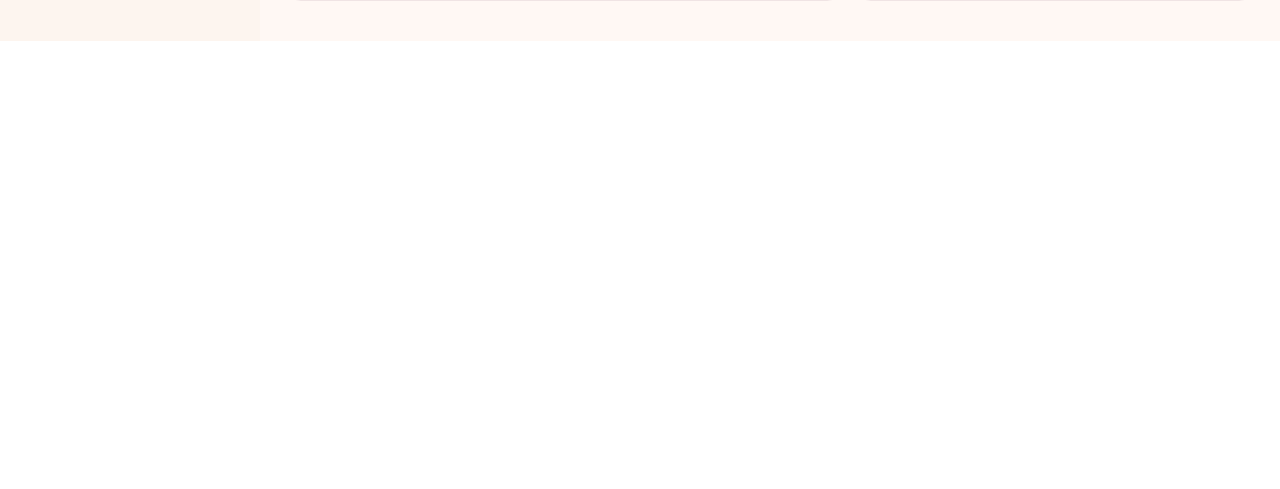
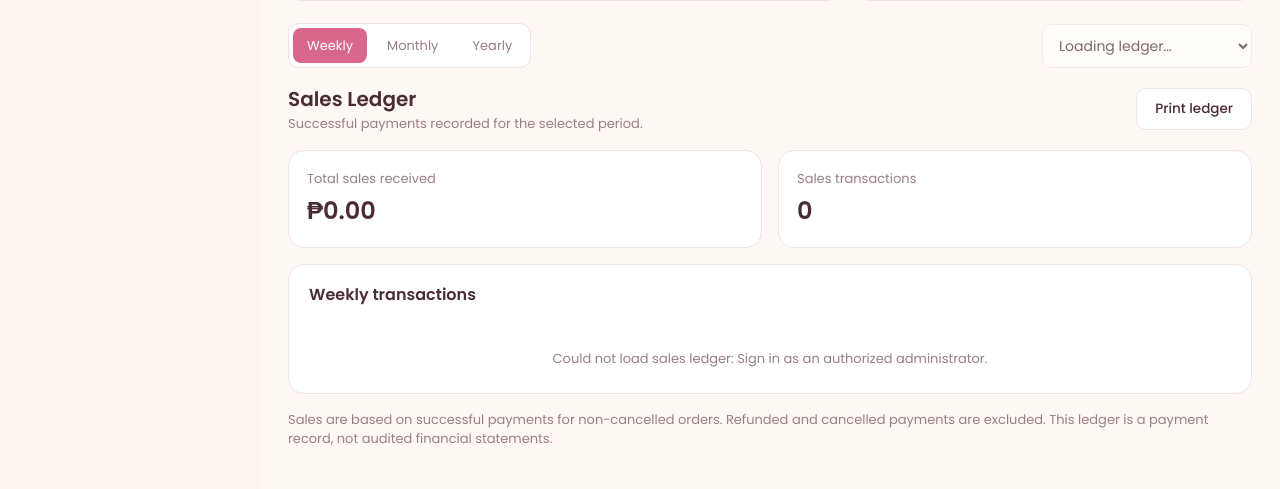
Before and after one commit to jamesmateoxzy-wq/Sakura-Beaded-Bags, a PHP site: page /admin/reports.php in a window 1280 px wide. Shown: the part 866-1355 px from the top of the page. Before the commit the page ends 907 px from the top, so only its background shows below. Run offline with PHP 8.4, Linux system fonts and the light colour scheme; the visitor is signed in with stand-in values (Sample User, id 1).

Commit message:
Add sales ledger to financial reports
Co-authored-by: Copilot <223556219+Copilot@users.noreply.github.com>

```diff
--- a/admin/reports.php
+++ b/admin/reports.php
@@ -98,5 +98,52 @@ require_once __DIR__ . '/../includes/header.php';
       <small id="repPrepared">No report data yet · Currency: PHP (₱)</small>
     </section>
   </div>
+
+  <section class="rep-ledger" id="reportLedger" aria-labelledby="ledgerTitle">
+    <div class="rep-ledger-toolbar">
+      <div class="rep-ledger-tabs" role="group" aria-label="Ledger reporting period">
+        <button type="button" data-ledger-range="weekly" aria-pressed="true">Weekly</button>
+        <button type="button" data-ledger-range="monthly" aria-pressed="false">Monthly</button>
+        <button type="button" data-ledger-range="yearly" aria-pressed="false">Yearly</button>
+      </div>
+      <label>
+        <span class="sr-only">Select ledger period</span>
+        <select class="rep-ledger-period" id="ledgerPeriod" aria-label="Select ledger period" disabled>
+          <option>Loading ledger…</option>
+        </select>
+      </label>
+    </div>
+
+    <div class="rep-ledger-heading">
+      <div>
+        <h2 id="ledgerTitle">Sales Ledger</h2>
+        <p id="ledgerSubtitle">Successful payments recorded for the selected period.</p>
+      </div>
+      <button type="button" class="btn btn-outline" id="ledgerPrint" disabled>Print ledger</button>
+    </div>
+
+    <div class="rep-ledger-summary" aria-label="Selected period sales summary">
+      <article class="card"><span>Total sales received</span><strong id="ledgerSales">₱0.00</strong></article>
+      <article class="card"><span>Sales transactions</span><strong id="ledgerCount">0</strong></article>
+    </div>
+
+    <section class="card rep-ledger-card" aria-label="Sales transactions">
+      <div class="rep-ledger-card-head"><h2 id="ledgerTableTitle">Weekly transactions</h2></div>
+      <p class="rep-ledger-status" id="ledgerStatus" role="status">Loading sales ledger…</p>
+      <div class="rep-ledger-content" id="ledgerContent" hidden>
+        <div class="table-wrap">
+          <table class="table rep-ledger-table">
+            <thead>
+              <tr><th>Date</th><th>Reference</th><th>Category</th><th>Description</th><th>Debit</th><th>Credit (PHP)</th><th>Balance</th></tr>
+            </thead>
+            <tbody id="ledgerRows"></tbody>
+          </table>
+        </div>
+        <p class="rep-ledger-empty" id="ledgerEmpty" hidden>No sales recorded in this period.</p>
+        <div class="rep-ledger-total"><strong>Period sales total</strong><strong id="ledgerPeriodTotal">₱0.00</strong></div>
+      </div>
+    </section>
+    <p class="rep-ledger-note">Sales are based on successful payments for non-cancelled orders. Refunded and cancelled payments are excluded. This ledger is a payment record, not audited financial statements.</p>
+  </section>
 </section>
 <?php require_once __DIR__ . '/../includes/footer.php'; ?>
--- a/assets/css/reports.css
+++ b/assets/css/reports.css
@@ -170,3 +170,43 @@
   .reports-layout .rep-chart-card{height:280px;padding:14px}
   .reports-layout .rep-analysis-card,.reports-layout .rep-glance-card{padding:16px}
 }
+
+.reports-layout .rep-ledger{display:flex;max-width:1560px;min-width:0;flex-direction:column;gap:16px}
+.reports-layout .rep-ledger-toolbar,.reports-layout .rep-ledger-heading,.reports-layout .rep-ledger-total{display:flex;align-items:center;justify-content:space-between;gap:16px}
+.reports-layout .rep-ledger-tabs{display:flex;gap:6px;padding:4px;border:1px solid #f0e4e4;border-radius:11px;background:#fff}
+.reports-layout .rep-ledger-tabs button{padding:8px 14px;border-radius:8px;color:#987f85;font-size:13px}
+.reports-layout .rep-ledger-tabs button[aria-pressed="true"]{background:#d9668b;color:#fff}
+.reports-layout .rep-ledger-period{min-width:210px;padding:10px 12px;border:1px solid #f0e4e4;border-radius:9px;background:#fff}
+.reports-layout .rep-ledger-heading h2{font-size:20px;font-weight:600}
+.reports-layout .rep-ledger-heading p,.reports-layout .rep-ledger-note{color:#987f85;font-size:13px}
+.reports-layout .rep-ledger-heading .btn{min-height:40px}
+.reports-layout .rep-ledger-summary{display:grid;grid-template-columns:repeat(2,minmax(0,1fr));gap:16px}
+.reports-layout .rep-ledger-summary .card{padding:18px;border:1px solid #f0e4e4;box-shadow:none}
+.reports-layout .rep-ledger-summary span{display:block;color:#987f85;font-size:13px}
+.reports-layout .rep-ledger-summary strong{display:block;margin-top:5px;font-size:24px;font-weight:600}
+.reports-layout .rep-ledger-card{overflow:hidden;padding:0;border:1px solid #f0e4e4;box-shadow:none}
+.reports-layout .rep-ledger-card-head{padding:18px 20px}
+.reports-layout .rep-ledger-card-head h2{font-size:16px;font-weight:600}
+.reports-layout .rep-ledger-table{min-width:800px;font-size:13px}
+.reports-layout .rep-ledger-table th{padding:12px 10px;background:#fdf0f3;color:#987f85;font-size:12px;font-weight:500;white-space:nowrap}
+.reports-layout .rep-ledger-table td{padding:12px 10px;border-bottom:1px solid #f2e9e9;white-space:nowrap}
+.reports-layout .rep-ledger-table th:last-child,.reports-layout .rep-ledger-table td:last-child{text-align:right}
+.reports-layout .rep-ledger-credit{color:#43876d;font-weight:600}
+.reports-layout .rep-ledger-status,.reports-layout .rep-ledger-empty{padding:24px 20px;color:#987f85;text-align:center;font-size:13px}
+.reports-layout .rep-ledger-content[hidden],.reports-layout .rep-ledger-empty[hidden],.reports-layout .rep-ledger-status[hidden]{display:none}
+.reports-layout .rep-ledger-total{padding:14px 20px;border-top:1px solid #f0e4e4;background:#fdf0f3;font-size:14px}
+.reports-layout .rep-ledger-total strong{font-weight:600}
+@media(max-width:560px){
+  .reports-layout .rep-ledger-toolbar{align-items:stretch;flex-direction:column}
+  .reports-layout .rep-ledger-tabs{justify-content:space-between}
+  .reports-layout .rep-ledger-tabs button{flex:1;padding:8px 7px}
+  .reports-layout .rep-ledger-period{width:100%}
+  .reports-layout .rep-ledger-summary{gap:10px}
+  .reports-layout .rep-ledger-summary .card{padding:14px}
+  .reports-layout .rep-ledger-summary strong{font-size:19px}
+  .reports-layout .rep-ledger-heading h2{font-size:18px}
+}
+@media print{
+  .reports-layout .rep-ledger-toolbar,.reports-layout #ledgerPrint{display:none!important}
+  .reports-layout .rep-ledger-card,.reports-layout .rep-ledger-summary .card{break-inside:avoid;border:1px solid #ddd}
+}
--- a/assets/js/reports-live.js
+++ b/assets/js/reports-live.js
@@ -29,6 +29,7 @@
   let payments = [];
   let expenses = [];
   let loaded = false;
+  let ledgerRange = 'weekly';
 
   function summary() {
     const month = $('repPeriod').value || 'all';
@@ -58,6 +59,76 @@
       '<option value="' + escapeHtml(month) + '">' + escapeHtml(shortMonth(month)) + '</option>'
     ).join('');
     $('repPeriod').value = months[0] || 'all';
+  }
+
+  function ledgerDateLabel(iso) {
+    return new Date(iso + 'T00:00:00').toLocaleDateString('en-PH', {
+      month: 'short', day: 'numeric', year: 'numeric'
+    });
+  }
+
+  function ledgerPeriodFor(iso, range) {
+    const date = new Date(iso + 'T00:00:00Z');
+    const year = date.getUTCFullYear();
+    const month = String(date.getUTCMonth() + 1).padStart(2, '0');
+    if (range === 'yearly') return {key:String(year), label:String(year)};
+    if (range === 'monthly') return {
+      key:year + '-' + month,
+      label:date.toLocaleDateString('en-PH', {month:'long', year:'numeric', timeZone:'UTC'})
+    };
+    const monday = new Date(date);
+    monday.setUTCDate(monday.getUTCDate() - ((monday.getUTCDay() + 6) % 7));
+    const sunday = new Date(monday);
+    sunday.setUTCDate(sunday.getUTCDate() + 6);
+    const start = monday.toISOString().slice(0, 10);
+    const end = sunday.toISOString().slice(0, 10);
+    return {key:start, label:ledgerDateLabel(start) + ' – ' + ledgerDateLabel(end)};
+  }
+
+  function renderLedger() {
+    if (!loaded) return;
+    const available = new Map();
+    payments.forEach(payment => {
+      const period = ledgerPeriodFor(payment.date, ledgerRange);
+      available.set(period.key, period);
+    });
+    const periods = [...available.values()].sort((a, b) => b.key.localeCompare(a.key));
+    const select = $('ledgerPeriod');
+    const previous = select.value;
+    select.innerHTML = periods.map(period =>
+      '<option value="' + escapeHtml(period.key) + '">' + escapeHtml(period.label) + '</option>'
+    ).join('');
+    select.disabled = periods.length === 0;
+    if (periods.some(period => period.key === previous)) select.value = previous;
+    else if (periods.length) select.value = periods[0].key;
+
+    const period = periods.find(item => item.key === select.value);
+    const rows = period ? payments.filter(payment =>
+      ledgerPeriodFor(payment.date, ledgerRange).key === period.key
+    ).sort((a, b) => a.date.localeCompare(b.date) || a.id - b.id) : [];
+    let balance = 0;
+    let total = 0;
+    $('ledgerRows').innerHTML = rows.map(payment => {
+      const amount = cents(payment.amount);
+      total += amount;
+      balance += amount;
+      return '<tr><td>' + escapeHtml(ledgerDateLabel(payment.date)) + '</td><td>PAY-' +
+        escapeHtml(String(payment.id).padStart(5, '0')) + '</td><td>Sales income</td><td>Payment for ' +
+        escapeHtml(payment.orderId) + '</td><td>—</td><td class="rep-ledger-credit">' +
+        escapeHtml(formatMoney(amount / 100)) + '</td><td>' + escapeHtml(formatMoney(balance / 100)) + '</td></tr>';
+    }).join('');
+
+    const label = ledgerRange.charAt(0).toUpperCase() + ledgerRange.slice(1);
+    $('ledgerTitle').textContent = label + ' Sales Ledger';
+    $('ledgerTableTitle').textContent = label + ' transactions';
+    $('ledgerSubtitle').textContent = period ? period.label + ' · successful payments received' :
+      'No successful payment periods are available.';
+    $('ledgerSales').textContent = formatMoney(total / 100);
+    $('ledgerCount').textContent = rows.length.toLocaleString('en-PH');
+    $('ledgerPeriodTotal').textContent = formatMoney(total / 100);
+    $('ledgerEmpty').hidden = rows.length !== 0;
+    $('ledgerContent').hidden = false;
+    $('ledgerStatus').hidden = true;
   }
 
   function expenseCategories(data) {
@@ -230,9 +301,23 @@
   $('repGranularity').addEventListener('change', render);
   $('repExport').addEventListener('click', exportCsv);
   $('repPrint').addEventListener('click', () => { if (loaded) window.print(); });
+  document.querySelectorAll('[data-ledger-range]').forEach(button => {
+    button.addEventListener('click', () => {
+      ledgerRange = ['weekly', 'monthly', 'yearly'].includes(button.dataset.ledgerRange)
+        ? button.dataset.ledgerRange : 'weekly';
+      document.querySelectorAll('[data-ledger-range]').forEach(tab =>
+        tab.setAttribute('aria-pressed', String(tab === button))
+      );
+      renderLedger();
+    });
+  });
+  $('ledgerPeriod').addEventListener('change', renderLedger);
+  $('ledgerPrint').addEventListener('click', () => { if (loaded) window.print(); });
   $('repExport').disabled = true;
   $('repPrint').disabled = true;
+  $('ledgerPrint').disabled = true;
   $('repPrepared').textContent = 'Loading financial data from MySQL…';
+  $('ledgerStatus').textContent = 'Loading sales ledger…';
   fetch('api/reports.php', {credentials: 'same-origin', cache: 'no-store'})
     .then(async response => {
       const data = await response.json();
@@ -249,9 +334,12 @@
       $('repExport').disabled = false;
       $('repPrint').disabled = false;
       render();
+      $('ledgerPrint').disabled = false;
+      renderLedger();
     })
     .catch(error => {
       $('repPrepared').textContent = 'Could not load reports: ' + error.message;
+      $('ledgerStatus').textContent = 'Could not load sales ledger: ' + error.message;
       if (window.Sakura && typeof Sakura.toast === 'function') Sakura.toast('Could not load Financial Reports from MySQL.');
       console.error('SBB Financial Reports:', error);
     });
--- a/includes/config.php
+++ b/includes/config.php
@@ -12,7 +12,12 @@
 const GOOGLE_CLIENT_ID = '571875657015-fa3v0aebni20gk051nc0smn48l4rvpri.apps.googleusercontent.com';
 
 const ALLOWED_ADMIN_EMAILS = [
+    'jamesmateoxzy@gmail.com',
+    'jsyfalo@gmail.com',
+    'maikatribo04@gmail.com',
     'elleragos@gmail.com',
+    'nestor.dizonn@gmail.com',
+    'peragrinojr_amador@tup.edu.ph',
     // 'groupmate@gmail.com',
 ];
 
```
Also changed, not shown: docs/OPERATIONS_HANDOFF.md (+2 -2 lines).
